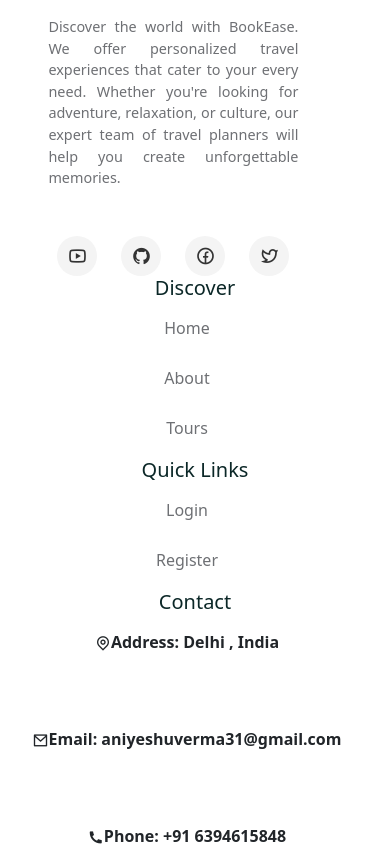
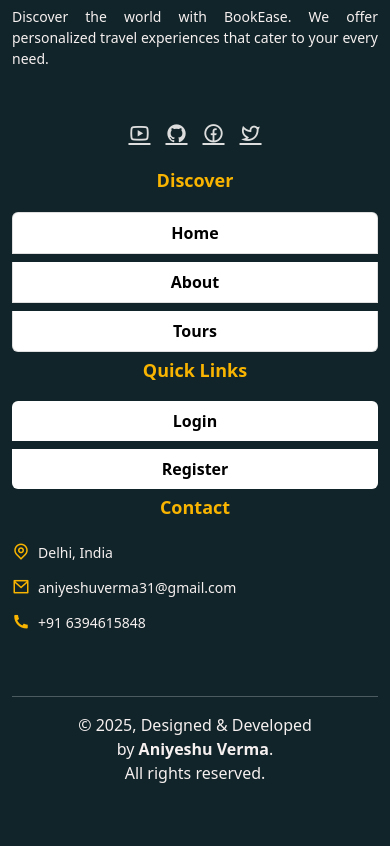
Before and after one commit to Aniyeshu-31/TravelBookingApplication, a React (Create React App) app in the folder frontend/: page /contact in a window 390 px wide. Shown: the part 1260-2106 px from the top of the page. Built offline with nearby package versions, Linux system fonts and the light colour scheme; a web font is replaced by a local one.

Commit message:
updated!!

```diff
--- a/frontend/src/components/Footer/Footer.jsx
+++ b/frontend/src/components/Footer/Footer.jsx
@@ -2,16 +2,15 @@
 import { Container, Row, Col, ListGroup, ListGroupItem } from 'reactstrap'
 import { Link } from 'react-router-dom'
 import logo from '../../assets/images/logo.png'
-
 import './footer.css'
 
-const quick__links = [
+const quickLinks1 = [
   { path: '/home', display: 'Home' },
   { path: '/about', display: 'About' },
   { path: '/tours', display: 'Tours' },
 ]
 
-const quick__links2 = [
+const quickLinks2 = [
   { path: '/login', display: 'Login' },
   { path: '/register', display: 'Register' },
 ]
@@ -22,107 +21,88 @@
   return (
     <footer className="footer">
       <Container>
-        <Row>
-          {/* Logo Section */}
-          <Col lg="3">
-            <div className="logo">
-              {/* <img src={logo} alt="Logo" /> */}
+        <Row className="footer__row">
+          {/* Logo & About Section */}
+          <Col lg="3" md="6">
+            <div className="footer__about">
+              {/* <img src={logo} alt="Logo" className="footer-logo" /> */}
               <p>
                 Discover the world with BookEase. We offer personalized travel
-                experiences that cater to your every need. Whether you're
-                looking for adventure, relaxation, or culture, our expert team
-                of travel planners will help you create unforgettable memories.
+                experiences that cater to your every need.
               </p>
-              <div className="social__links d-flex align-items-center gap-4">
-                <span>
+              <div className="social__links">
                 <Link to="#">
                   <i className="ri-youtube-line"></i>
                 </Link>
-                </span>
-                <span>
                 <Link to="#">
                   <i className="ri-github-fill"></i>
                 </Link>
-                </span>
-                <span>
                 <Link to="#">
                   <i className="ri-facebook-circle-line"></i>
                 </Link>
-                </span>
-                <span>
                 <Link to="#">
                   <i className="ri-twitter-line"></i>
                 </Link>
-                </span>
               </div>
             </div>
           </Col>
 
           {/* Discover Section */}
-          <Col lg="3">
-            <h5 className="footer__link-title">Discover</h5>
-            <ListGroup className="footer__quick-links">
-              {quick__links.map((item, index) => (
-                <ListGroupItem key={index} className="ps-0 border-0">
-                  <Link to={item.path}>{item.display}</Link>
+          <Col lg="3" md="6">
+            <h5 className="footer__title">Discover</h5>
+            <ListGroup className="footer__links">
+              {quickLinks1.map((item, index) => (
+                <ListGroupItem key={index} className="border-4">
+                  <Link to={item.path}>{<b>{item.display}</b>}</Link>
                 </ListGroupItem>
               ))}
             </ListGroup>
           </Col>
 
           {/* Quick Links Section */}
-          <Col lg="3">
-            <h5 className="footer__link-title">Quick Links</h5>
-            <ListGroup className="footer__quick-links">
-              {quick__links2.map((item, index) => (
-                <ListGroupItem key={index} className="ps-0 border-0">
-                  <Link to={item.path}>{item.display}</Link>
+          <Col lg="3" md="6">
+            <h5 className="footer__title">Quick Links</h5>
+            <ListGroup className="footer__links">
+              {quickLinks2.map((item, index) => (
+                <ListGroupItem key={index} className="border-0">
+                  <Link to={item.path}>{<b>{item.display}</b>}</Link>
                 </ListGroupItem>
               ))}
             </ListGroup>
           </Col>
 
           {/* Contact Section */}
-          <Col lg="3">
-            <h5 className="footer__link-title">Contact</h5>
-            <ListGroup className="footer__quick-links contact-info">
-              <ListGroupItem className="ps-0 border-0 d-flex align-items-center">
-                <div className="contact-icon">
-                  <i className="ri-map-pin-line"></i>
-                </div>
-                <div className="contact-text">
-                  <span>Address: Delhi , India</span>
-                  <p></p>
-                </div>
-              </ListGroupItem>
+          <Col lg="3" md="6">
+            <h5 className="footer__title">Contact</h5>
+            <ul className="footer__contact">
+              <li>
+                <i className="ri-map-pin-line"></i> Delhi, India
+              </li>
+              <li>
+                <i className="ri-mail-line"></i> aniyeshuverma31@gmail.com
+              </li>
+              <li>
+                <i className="ri-phone-fill"></i> +91 6394615848
+              </li>
+            </ul>
+          </Col>
+        </Row>
 
-              <ListGroupItem className="ps-0 border-0 d-flex align-items-center">
-                <div className="contact-icon">
-                  <i className="ri-mail-line"></i>
-                </div>
-                <div className="contact-text">
-                  <span>Email: aniyeshuverma31@gmail.com</span>
-                  <p></p>
-                </div>
-              </ListGroupItem>
-
-              <ListGroupItem className="ps-0 border-0 d-flex align-items-center">
-                <div className="contact-icon">
-                  <i className="ri-phone-fill"></i>
-                </div>
-                <div className="contact-text">
-                  <span>Phone: +91 6394615848</span>
-                  <p></p>
-                </div>
-              </ListGroupItem>
-            </ListGroup>
-          </Col>
-
-          {/* Copyright */}
-          <Col lg="12" className="text-center pt-5">
+        {/* Copyright Section */}
+        <Row>
+          <Col lg="12" className="text-center pt-4">
+            <hr className="footer_divider" />
             <p className="copyright">
-              Copyright {year}, designed and developed by Aniyeshu Verma. All
+              &copy; {year}, Designed & Developed by <b>Aniyeshu Verma</b>. All
               rights reserved.
+            </p>
+            <p className="copyright_mobile" style={{ textAlign: 'center' }}>
+              &copy; {year}, Designed & Developed <br />
+              <span>
+                by <b>Aniyeshu Verma</b>.
+              </span>
+              <br />
+              All rights reserved.
             </p>
           </Col>
         </Row>
--- a/frontend/src/components/Footer/footer.css
+++ b/frontend/src/components/Footer/footer.css
@@ -1,168 +1,110 @@
 .footer {
-  padding: 50px 20px 20px;
-  text-align: center;
+  width: 100%;
+  background-color: rgb(16, 36, 41);
+  color: rgb(247, 240, 240);
+  padding: 40px 0;
 }
-
-.footer__content {
+.footer__row {
   display: flex;
   flex-wrap: wrap;
   justify-content: space-between;
-  align-items: flex-start;
-  gap: 20px;
-  max-width: 1200px;
-  margin: 0 auto;
 }
 
-/* Logo Section */
-.footer .logo img {
-  width: 40%;
-  max-width: 150px;
-  margin-bottom: 0.8rem;
+.footer__about p {
+  font-size: 14px;
+  margin-bottom: 15px;
 }
 
-.footer .logo p {
-  color: var(--text-color);
-  font-size: 0.9rem;
+.footer__title {
+  font-size: 18px;
+  margin-bottom: 15px;
+  font-weight: bold;
+  color: #f8b400;
 }
 
-/* Contact Section */
-.contact-info {
-  display: grid;
-  grid-template-columns: auto 1fr; /* Icon + Label | Content */
-  gap: 10px 15px; /* Row gap: 10px, Column gap: 15px */
-  align-items: center;
-  text-align: left; /* Align text properly */
-  max-width: 300px; /* Adjust width for readability */
-  margin: 0 auto; /* Center align */
-}
-
-.contact-info div {
-  display: contents; /* Ensures grid handles positioning */
-}
-
-.contact-info div span {
-  font-weight: bold;
-  white-space: nowrap; /* Prevents text from wrapping */
-}
-
-.contact-info div p {
-  margin: 0;
-  color: var(--text-color);
-  font-size: 1rem;
-}
-
-/* Footer Quick Links */
-.footer__quick-links {
-  text-align: center;
-}
-
-.footer__quick-links ul {
+.footer__links,
+.footer__contact {
   list-style: none;
   padding: 0;
 }
 
-.footer__quick-links li {
-  margin-bottom: 10px;
+.footer__links li,
+.footer__contact li {
+  margin-bottom: 8px;
 }
 
-.footer__quick-links li a {
+.footer__links a {
+  color: rgb(0, 0, 0);
   text-decoration: none;
-  color: var(--text-color);
-  font-size: 1rem;
+  transition: color 0.3s ease;
 }
 
-/* Social Links */
+.footer__links a:hover {
+  color: #f8b400;
+}
+
+.footer__contact li {
+  display: flex;
+  align-items: center;
+  font-size: 14px;
+}
+.copyright_mobile{
+  display: none;
+}
+.footer__contact i {
+  margin-right: 8px;
+  font-size: 18px;
+  color: #f8b400;
+}
+
 .social__links {
   display: flex;
-  justify-content: center;
   gap: 15px;
   margin-top: 10px;
 }
 
-.social__links span a {
-  text-decoration: none;
-  color: var(--heading-color);
-  font-size: 1rem;
+.social__links a {
+  font-size: 22px;
+  color: #ddd;
+  transition: color 0.3s ease;
 }
 
-/* Copyright */
+.social__links a:hover {
+  color: #f8b400;
+}
+.footer_divider{
+   color: white;
+   margin-top: 1rem;
+}
 .copyright {
-  text-align: center;
-  font-size: 14px;
-  color: #777;
-  margin-top: 20px;
   display: flex;
   justify-content: center;
-  align-items: center;
+  gap:3px;
+  font-size: 14px;
+  margin-top: 50px;
 }
-
-/* Mobile Adjustments */
+/* Responsive Styles */
 @media (max-width: 768px) {
-  .footer .logo p {
-    text-align: justify; /* Justifies text for better readability */
-    width: 100%; /* Ensures paragraph uses full available width */
-    max-width: 250px; /* Adjust based on your design needs */
-    margin: 0 auto; /* Centers the paragraph if needed */
-    line-height: 1.5; /* Improves readability */
-  }
-
-  .footer .logo {
-    display: flex;
-    flex-direction: column;
-    align-items: start; /* Ensures content aligns properly */
-  }
-  .footer__content {
-    flex-direction: column;
-    align-items: center;
-    text-align: center;
-  }
-  .contact-icon {
-    margin-bottom: 2.2rem;
-  }
-  .contact-info {
-    grid-template-columns: 1fr; /* Stack content on mobile */
+  .footer {
+    width: 100%;
+    left: 0;
     text-align: center;
   }
 
-  .contact-info div {
-    display: flex;
-    flex-direction: column;
-    align-items: center;
+  .footer__about,
+  .footer__title,
+  .footer__links,
+  .footer__contact {
+    margin-bottom: 20px;
   }
-
-  .contact-info div span {
-    margin-bottom: 5px;
+  .copyright{
+     display: none;
   }
-  .footer .social__links {
-    margin: auto;
-    display: flex;
-    justify-content: center; /* Centers the icons */
-    align-items: center;
-    gap: 15px; /* Adds spacing between icons */
-    margin-top: 15px; /* Adjust margin for better spacing */
+  .copyright_mobile{
+    display: block;
+    text-align: center;
   }
-
-  .footer .social__links span {
-    display: flex;
-    align-items: center;
+  .social__links {
     justify-content: center;
-    width: 40px;
-    height: 40px;
-    border-radius: 50%;
-    background-color: #f4f4f4;
-    transition: all 0.3s ease-in-out;
-  }
-
-  .footer .social__links span:hover {
-    background-color: #007bff;
-  }
-
-  .footer .social__links i {
-    font-size: 20px;
-    color: #333;
-  }
-
-  .footer .social__links span:hover i {
-    color: white;
   }
 }
```
Lines whose indentation alone changed are shown as unchanged.
